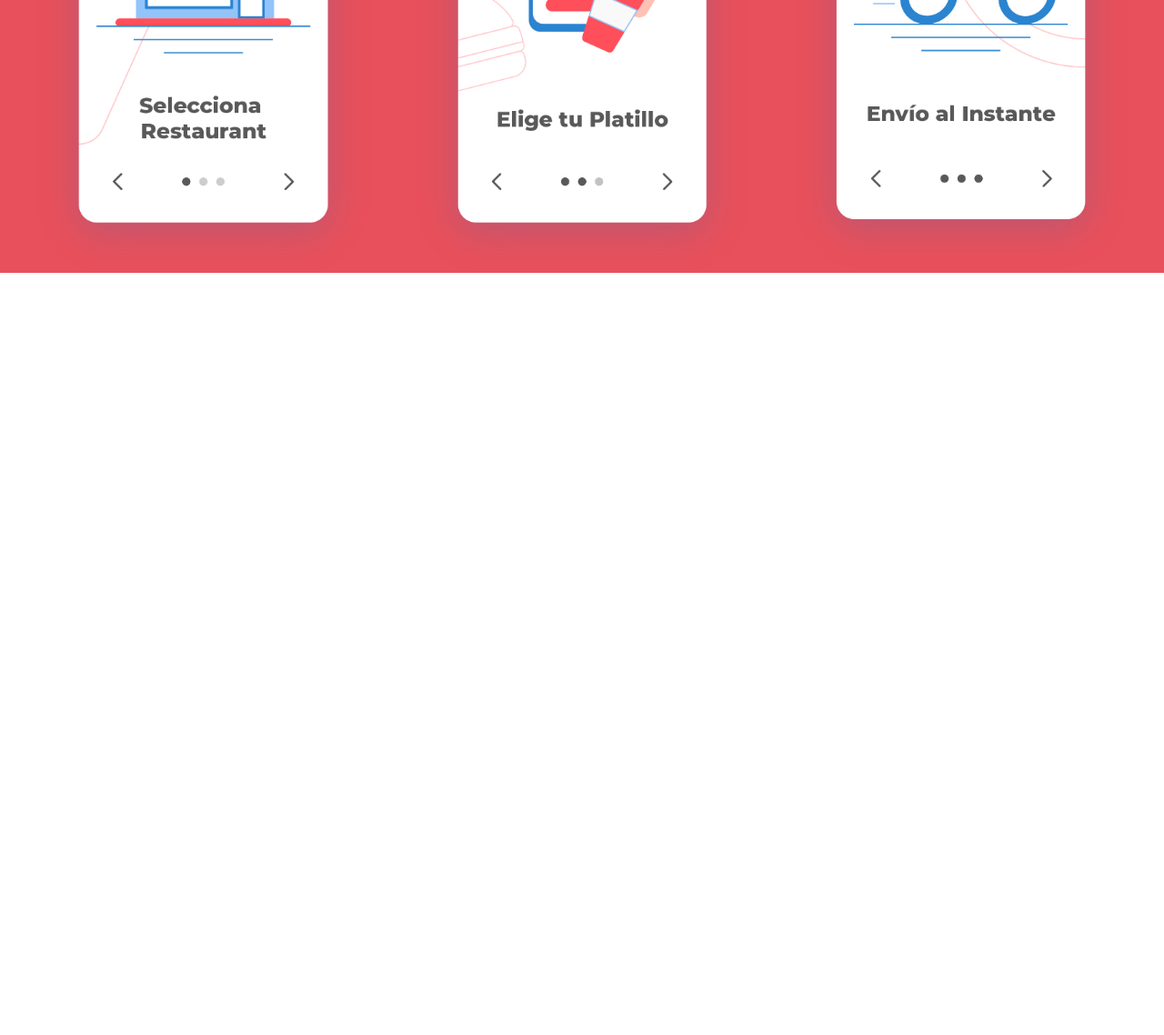
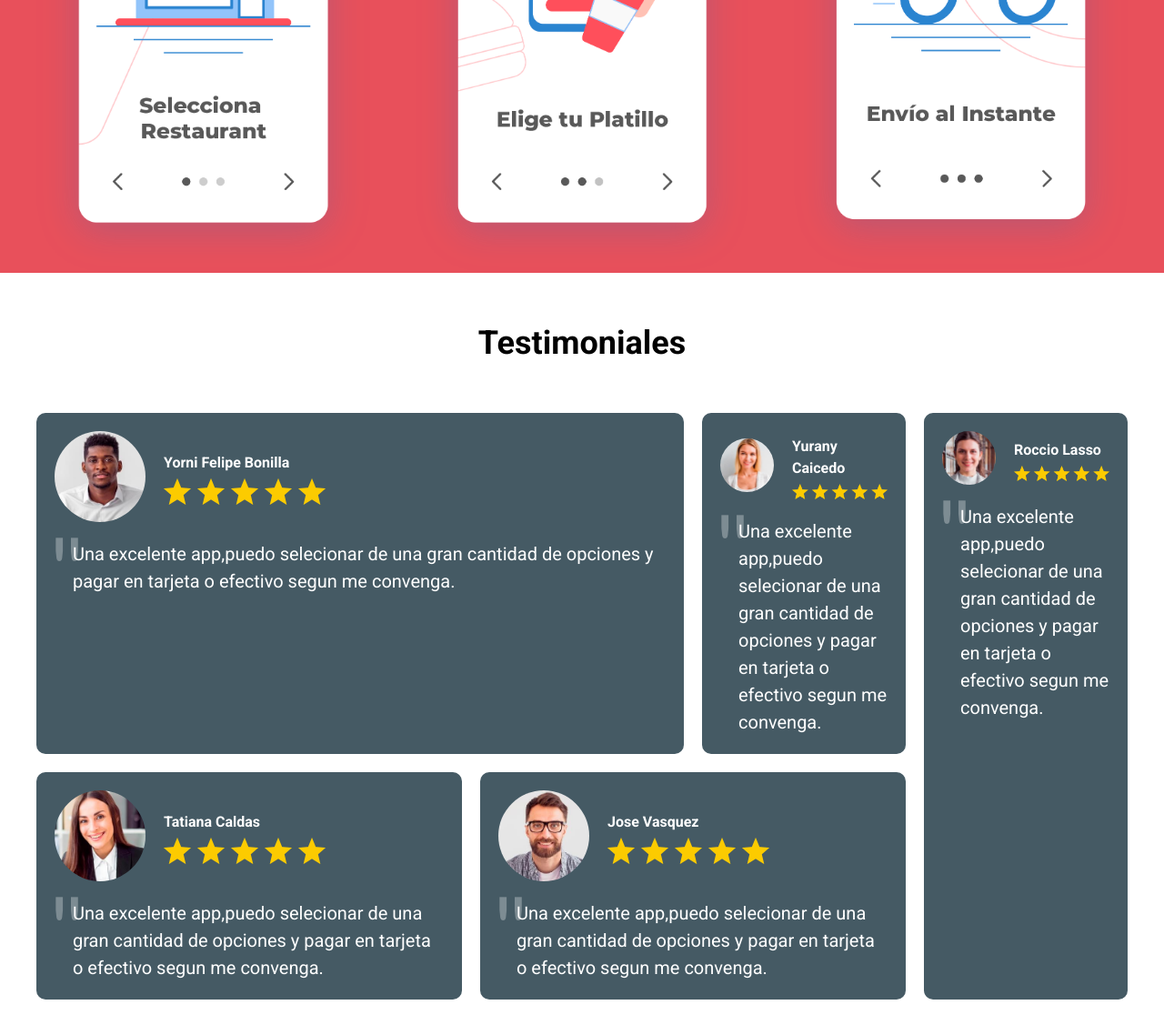
Before and after one commit to yornipaz/DeliveryApp, a website: page index.html in a window 1280 px wide. Shown: the part 1489-2627 px from the top of the page at 91% size. Before the commit the page ends 1789 px from the top, so only its background shows below. Drawn offline with Linux system fonts and the light colour scheme.

Commit message:
Feat(home):Add section testimonials in home page

```diff
--- a/index.html
+++ b/index.html
@@ -46,6 +46,92 @@
             </div>
         </div>
     </section>
+    <section class="testimonials container">
+        <h2 class="testimonials__title">Testimoniales</h2>
+        <div class="testimonials__wrapper">
+            <div class="testimonial">
+                <header class="testimonial__header">
+                    <div class="testimonial__img">
+                        <img src="dist/img/testimonial1.jpg" alt=" testimonial">
+                    </div>
+                    <div class="testimonial__information">
+                        <p class="testimonial__author">Yorni Felipe Bonilla</p>
+                        <img class="testimonial__quality" src="dist/img/estrellas.png" alt="imagen estrellas">
+                    </div>
+                </header>
+                <blockquote class="testimonial__text">
+                    Una excelente app,puedo selecionar de una gran cantidad de opciones y pagar en tarjeta o efectivo
+                    segun
+                    me convenga.
+                </blockquote>
+            </div>
+            <div class="testimonial">
+                <header class="testimonial__header">
+                    <div class="testimonial__img">
+                        <img src="dist/img/testimonial5.jpg" alt=" testimonial">
+                    </div>
+                    <div class="testimonial__information">
+                        <p class="testimonial__author">Yurany Caicedo</p>
+                        <img class="testimonial__quality" src="dist/img/estrellas.png" alt="imagen estrellas">
+                    </div>
+                </header>
+                <blockquote class="testimonial__text">
+                    Una excelente app,puedo selecionar de una gran cantidad de opciones y pagar en tarjeta o efectivo
+                    segun
+                    me convenga.
+                </blockquote>
+            </div>
+            <div class="testimonial">
+                <header class="testimonial__header">
+                    <div class="testimonial__img">
+                        <img src="dist/img/testimonial4.jpg" alt=" testimonial">
+                    </div>
+                    <div class="testimonial__information">
+                        <p class="testimonial__author">Roccio Lasso</p>
+                        <img class="testimonial__quality" src="dist/img/estrellas.png" alt="imagen estrellas">
+                    </div>
+                </header>
+                <blockquote class="testimonial__text">
+                    Una excelente app,puedo selecionar de una gran cantidad de opciones y pagar en tarjeta o efectivo
+                    segun
+                    me convenga.
+                </blockquote>
+            </div>
+            <div class="testimonial">
+                <header class="testimonial__header">
+                    <div class="testimonial__img">
+                        <img src="dist/img/testimonial2.jpg" alt=" testimonial">
+                    </div>
+                    <div class="testimonial__information">
+                        <p class="testimonial__author">Tatiana Caldas</p>
+                        <img class="testimonial__quality" src="dist/img/estrellas.png" alt="imagen estrellas">
+                    </div>
+                </header>
+                <blockquote class="testimonial__text">
+                    Una excelente app,puedo selecionar de una gran cantidad de opciones y pagar en tarjeta o efectivo
+                    segun
+                    me convenga.
+                </blockquote>
+            </div>
+            <div class="testimonial">
+                <header class="testimonial__header">
+                    <div class="testimonial__img">
+                        <img src="dist/img/testimonial3.jpg" alt=" testimonial">
+                    </div>
+                    <div class="testimonial__information">
+                        <p class="testimonial__author">Jose Vasquez</p>
+                        <img class="testimonial__quality" src="dist/img/estrellas.png" alt="imagen estrellas">
+                    </div>
+                </header>
+                <blockquote class="testimonial__text">
+                    Una excelente app,puedo selecionar de una gran cantidad de opciones y pagar en tarjeta o efectivo
+                    segun
+                    me convenga.
+                </blockquote>
+            </div>
+        </div>
+
+    </section>
 </body>
 
 </html>
--- /dev/null
+++ b/src/scss/components/_testimonial.scss
@@ -0,0 +1,75 @@
+@use 'abstract/variable'as v;
+@use 'abstract/mixin'as m;
+
+.testimonial {
+    background-color: v.$secondary;
+    padding: 2rem;
+    border-radius: 1rem;
+    color: v.$white;
+
+    &:not(:last-of-type) {
+        margin-bottom: 2rem;
+    }
+
+    @include m.screen('table') {
+        &:not(:last-of-type) {
+            margin-bottom: 0;
+        }
+
+        &:first-of-type {
+            grid-column: 1 / 4;
+        }
+
+        &:nth-child(3) {
+            grid-column: 5 / 6;
+            grid-row: 1 / 3;
+        }
+
+        &:nth-child(4) {
+            grid-column: 1 / 3;
+
+        }
+
+        &:nth-child(5) {
+            grid-column: 3 / 5;
+
+        }
+    }
+
+    &__header {
+        display: flex;
+        gap: 2rem;
+        align-items: center;
+    }
+
+    &__img {
+
+        flex-basis: 10rem;
+        border-radius: 50%;
+        overflow: hidden;
+    }
+
+    &__author {
+        color: v.$white;
+        font-weight: bold;
+        margin: .5rem 0;
+    }
+
+    &__text {
+        font-size: 2rem;
+        line-height: 1.5;
+        margin: 2rem 0 0 0;
+        padding-left: 2rem;
+        position: relative;
+
+        &::before {
+            content: '"';
+            font-size: 10rem;
+            position: absolute;
+            opacity: .3;
+            left: -.5rem;
+            top: -4.5rem;
+            font-family: 'Trebuchet MS', 'Lucida Sans Unicode', 'Lucida Grande', 'Lucida Sans', Arial, sans-serif
+        }
+    }
+}
--- /dev/null
+++ b/src/scss/components/_testimonials.scss
@@ -0,0 +1,16 @@
+@use 'abstract/variable'as v;
+@use 'abstract/mixin'as m;
+
+.testimonials {
+    padding: 5rem 0;
+
+    &__title {
+        text-align: center;
+    }
+
+    &__wrapper {
+        @include m.screen('table') {
+            @include m.grid(5, 2rem);
+        }
+    }
+}
--- a/src/scss/components/index.scss
+++ b/src/scss/components/index.scss
@@ -3,3 +3,5 @@
 @forward 'navigation';
 @forward 'form';
 @forward 'steps';
+@forward 'testimonials';
+@forward 'testimonial';
```
Also changed, not shown: dist/css/main.css, 1 other file.
